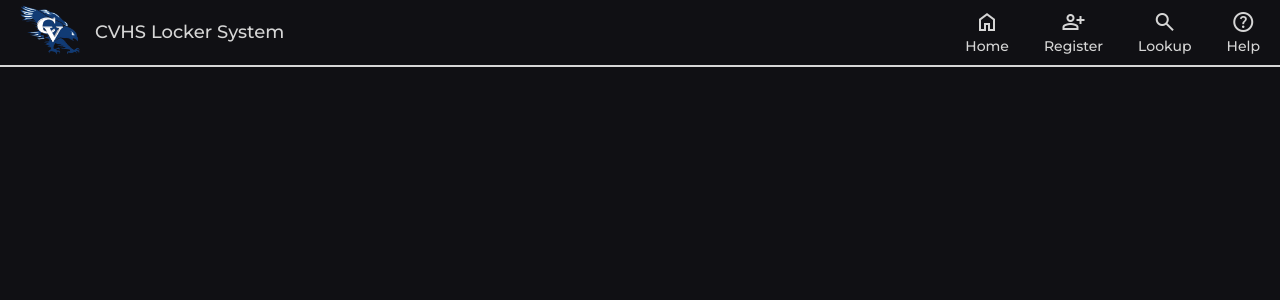
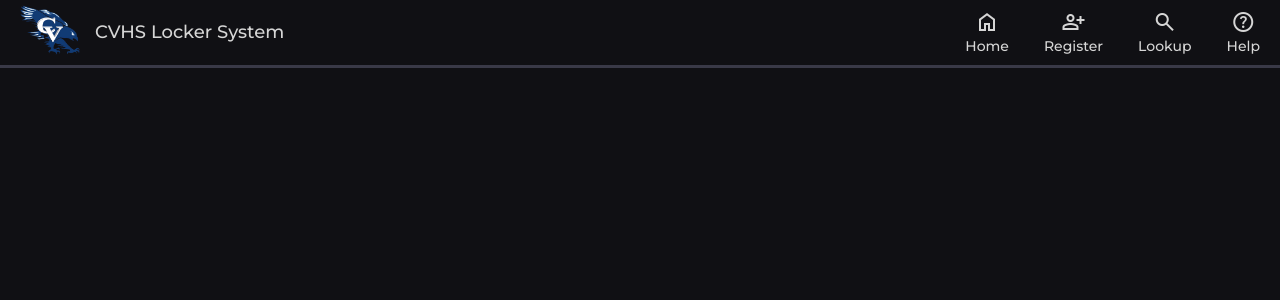
Before and after one commit to CVHS-student-sites/locker-frontend, a SvelteKit app: page / in a window 1280 px wide. Shown: the top 300 px of the page. Built offline with nearby package versions, Linux system fonts and the light colour scheme.

Commit message:
update topnav

```diff
--- a/src/lib/components/Topnav.svelte
+++ b/src/lib/components/Topnav.svelte
@@ -122,12 +122,13 @@
         flex-direction: row;
         height: 65px;
         /* align-items: center; */
-        border-bottom: 2px solid #d6d6d6;
+        border-bottom: 3px solid #393947;
         /* padding-top: 15px; */
     }
 
     .logo {
         height: 60px;
+        width: 60px;
         cursor: pointer;
     }
 
--- a/src/routes/+page.svelte
+++ b/src/routes/+page.svelte
@@ -26,7 +26,7 @@
 
 <div class="main">
     <Topnav />
-
+    <div class="sub"></div>
 </div>
 
 <style>
@@ -46,4 +46,9 @@
         height: 100vh;
         width: 100vw;
     }
+
+    .sub{
+        display: flex;
+        flex: 1;
+    }
 </style>
```
